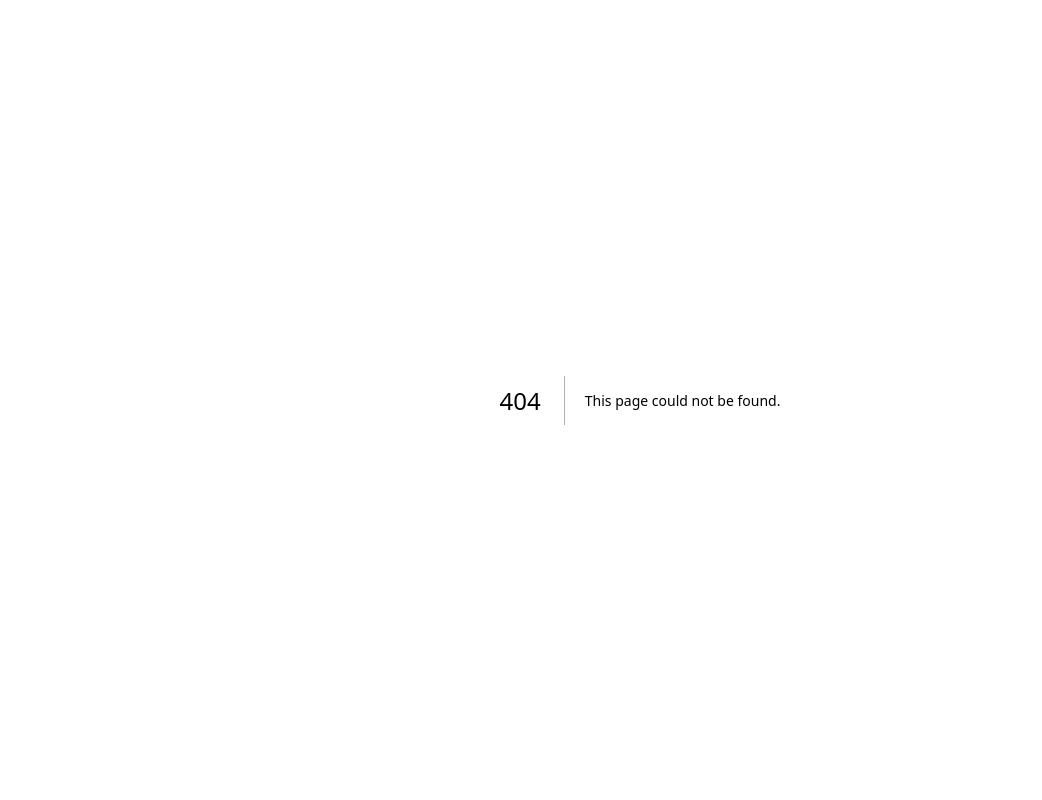
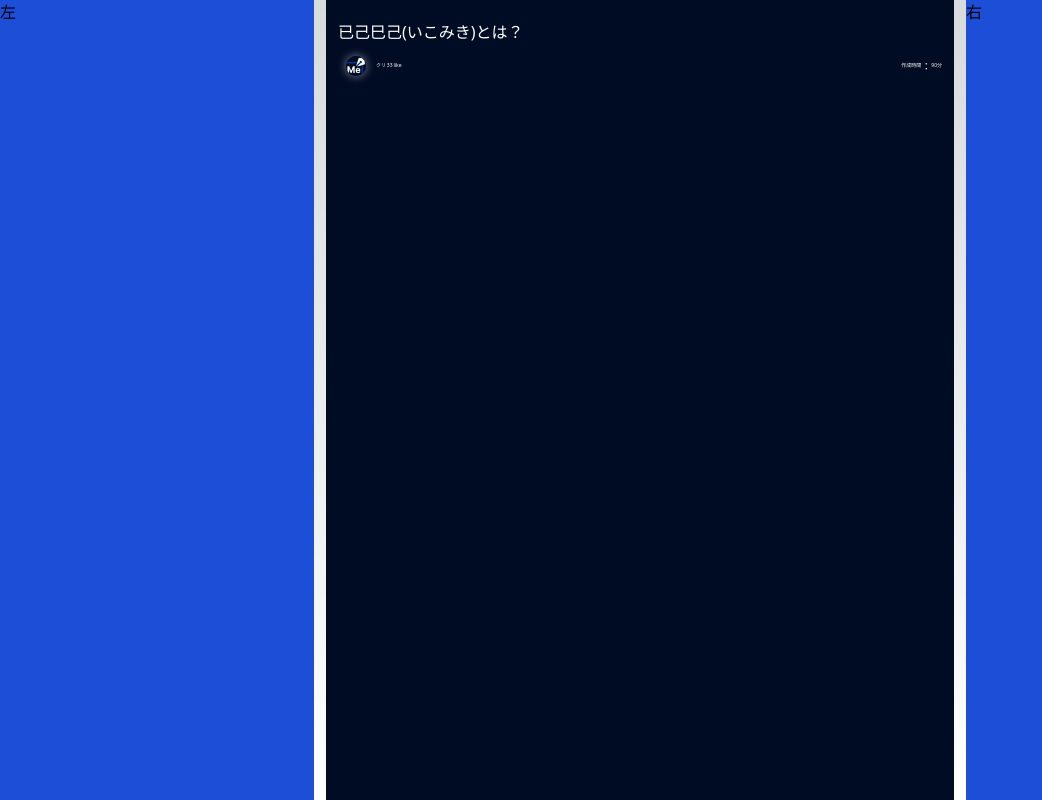
Before and after one commit to yurutto123/summarize-me-front, a Next.js app: page /articles_list in a window 1280 px wide. Before the commit this address had no page. Shown: the whole page, without its empty margins (0-1042 px from the left). Built offline with nearby package versions, Linux system fonts and the light colour scheme.

Commit message:
[add]記事一覧画面の作成

```diff
--- /dev/null
+++ b/src/app/articles_list/page.tsx
@@ -0,0 +1,32 @@
+import React from "react";
+
+import Image from "next/image";
+import icon from "../../../public/summarizeMe.png";
+
+function articles_list() {
+  return (
+    <div className="flex w-screen h-screen">
+      <div className="bg-blue-700 w-[25%] display: none">左</div>
+      <div className="bg-main-color w-[50%] mx-3">
+        <div className="bg-main-color mt-2 text-white">
+          {/* TODO:お題 */}
+          <h1 className="p-3 text-white">已己巳己(いこみき)とは？</h1>
+          <div className="flex pb-3">
+            <Image className="ml-5 rounded-full h-5 w-5" src={icon} alt="SummarizeMe" width={20} height={20} style={{ boxShadow: "0 0 10px 0px rgba(255, 255, 255, 0.5)" }} />
+            <div className="text-[5px] flex items-center" style={{ marginLeft: "10px" }}>
+              {/* TODO:参加者名、good数 */}
+              クリ&thinsp;<span>33</span>&thinsp;like&nbsp;
+            </div>
+            <div className="text-[5px] flex-1 flex items-center justify-end px-3">
+              {/* TODO:作成時間 */}
+              作成時間<span className="text-[10px]">：</span>90分
+            </div>
+          </div>
+        </div>
+      </div>
+      <div className="bg-blue-700 w-[25%] display: none;">右</div>
+    </div>
+  );
+}
+
+export default articles_list
```
